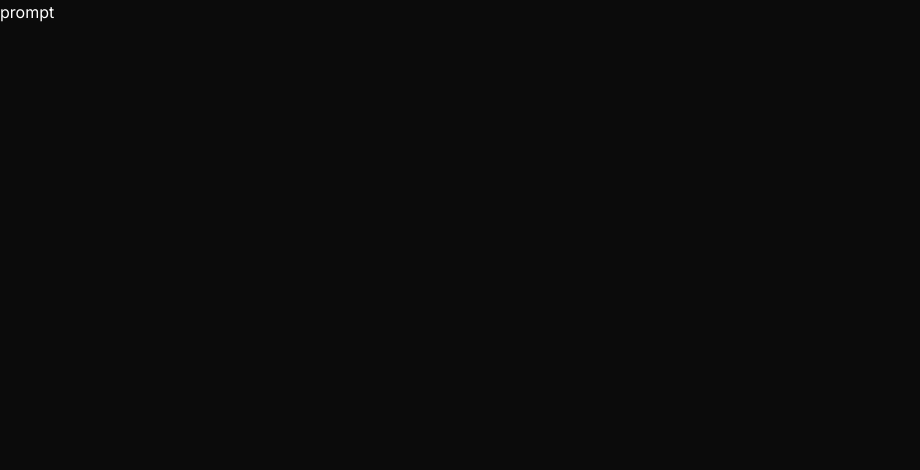
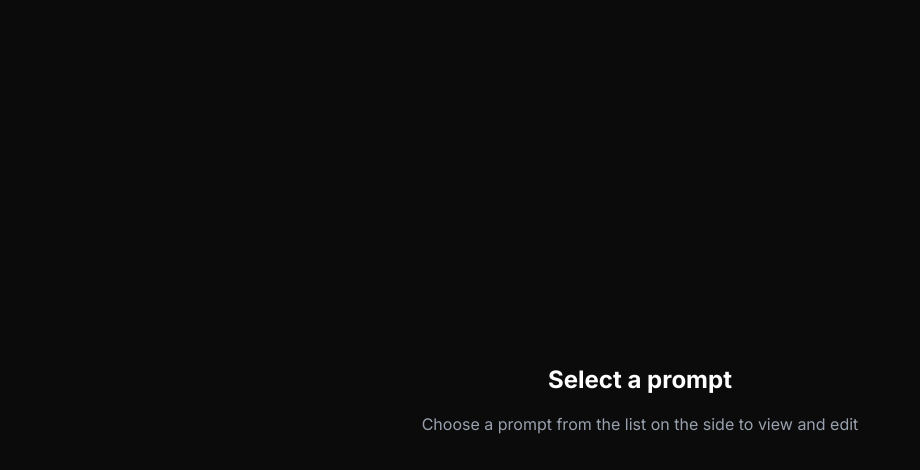
Before and after one commit to Vitorcd20/PromptLab, a Next.js app: page / in a window 1280 px wide. Shown: the top 470 px of the page, without its empty margins (0-920 px from the left). Built offline with nearby package versions, Linux system fonts and the light colour scheme.

Commit message:
feat: create home page

```diff
--- a/src/app/layout.tsx
+++ b/src/app/layout.tsx
@@ -21,7 +21,13 @@ export default function RootLayout({
   return (
     <html lang="en">
       <body className={`${inter.variable} antialiased bg-gray-900 text-white`}>
-        {children}
+        <section className="flex h-screen">
+          <main className="relative flex-1 overflow-auto min-w-0">
+            <div className="p-4 sm:p-6 md:p-8 max-w-full md:max-w-3xl mx-auto h-full">
+              {children}
+            </div>
+          </main>
+        </section>
       </body>
     </html>
   );
--- a/src/app/page.tsx
+++ b/src/app/page.tsx
@@ -1,7 +1,14 @@
 export default function Home() {
   return (
-    <div>
-      <h2>prompt</h2>
-    </div>
+    <section className="flex min-h-full">
+      <div className="flex flex-1 items-center justify-center">
+        <div className="text-center">
+          <h1 className="text-2xl font-bold mb-4">Select a prompt</h1>
+          <p className="text-gray-400">
+            Choose a prompt from the list on the side to view and edit
+          </p>
+        </div>
+      </div>
+    </section>
   );
 }
```
